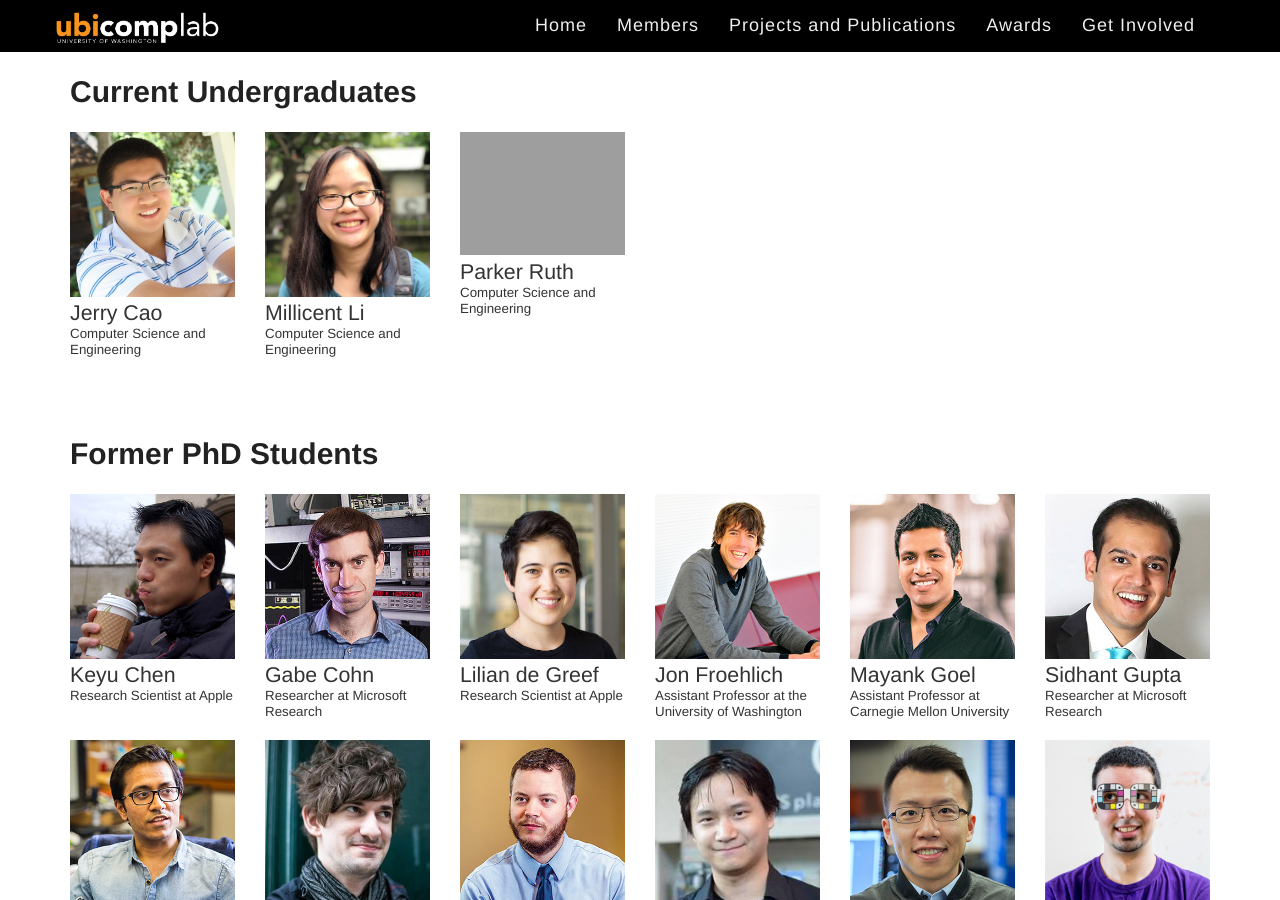
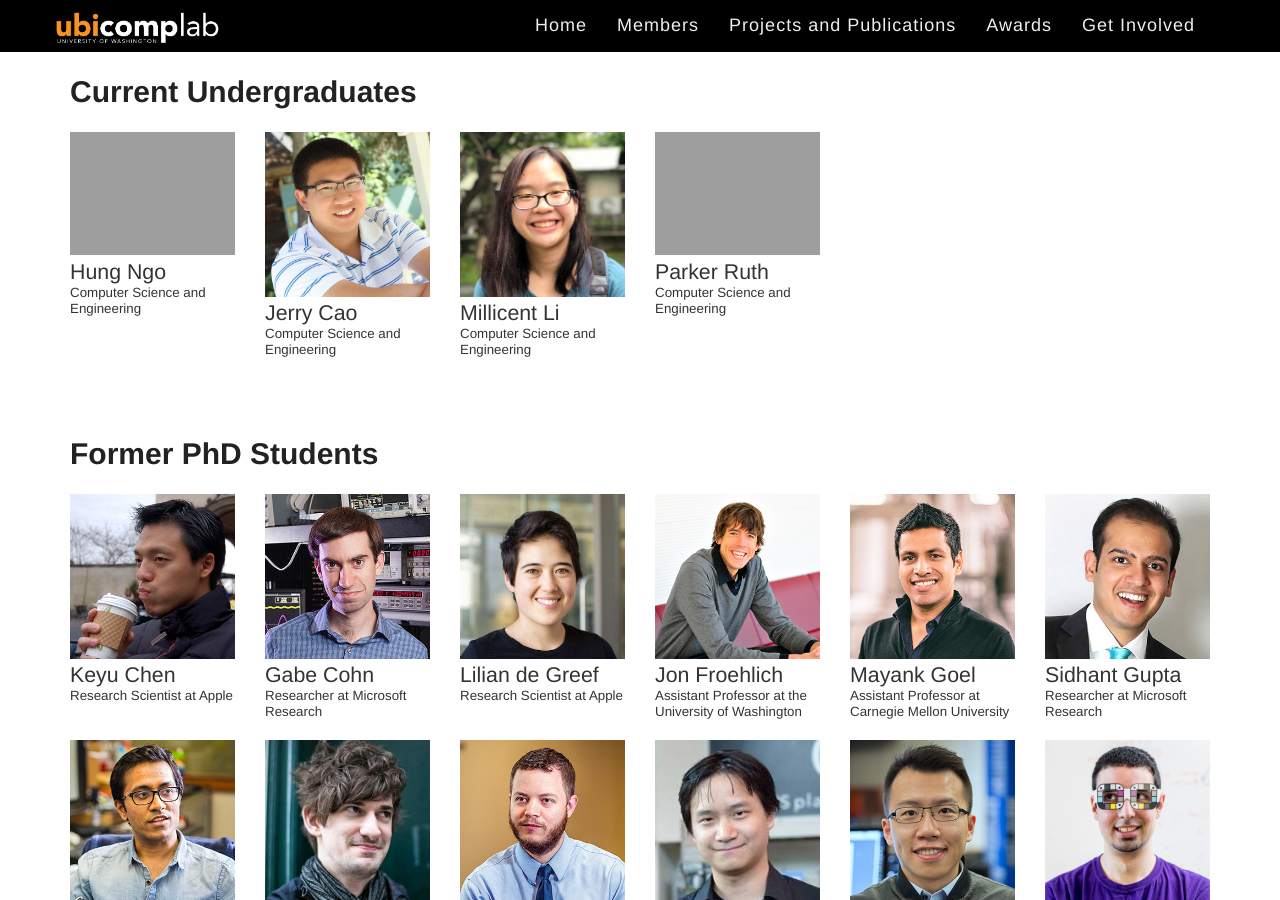
Before and after one commit to ubicomplab/ubicomplab.github.io, a Jekyll site: the page built from members/index.html, in a window 1280 px wide and 900 px high, scrolled down 1297 px. Built offline with Jekyll 4.4.1, drawn with Linux system fonts in a browser that asks for light colours; some web fonts are replaced.

Commit message:
adding hung to ugrad list

```diff
--- a/_data/members.yml
+++ b/_data/members.yml
@@ -310,6 +310,13 @@
   website: https://www.linkedin.com/in/jcao22/
   status: ugrad
 
+- id: hung_ngo
+  name: Hung Ngo
+  affiliation: Computer Science and Engineering
+  image: /images/members/hung_ngo.png
+  website: http://www.hungvngo.com
+  status: ugrad
+
 # Past Visiting Researchers
 
 - id: gulati
```
Also changed, not shown: images/members/hung_ngo.jpg (added).
